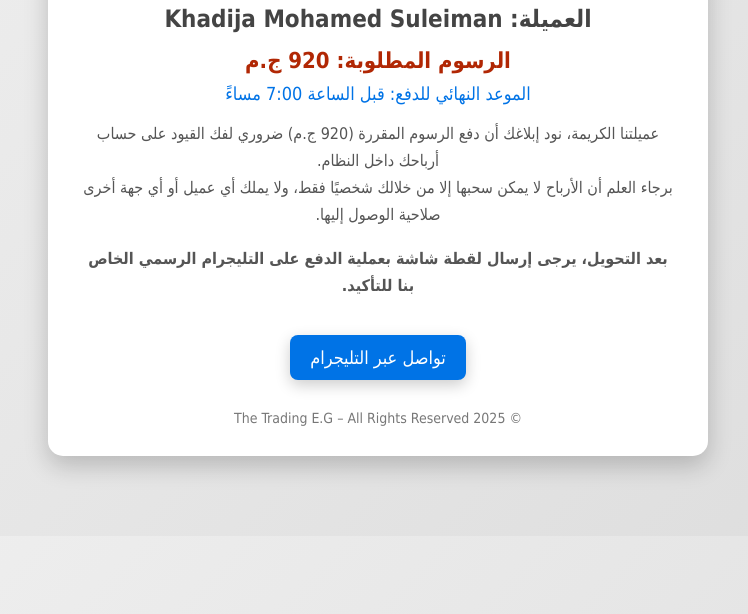
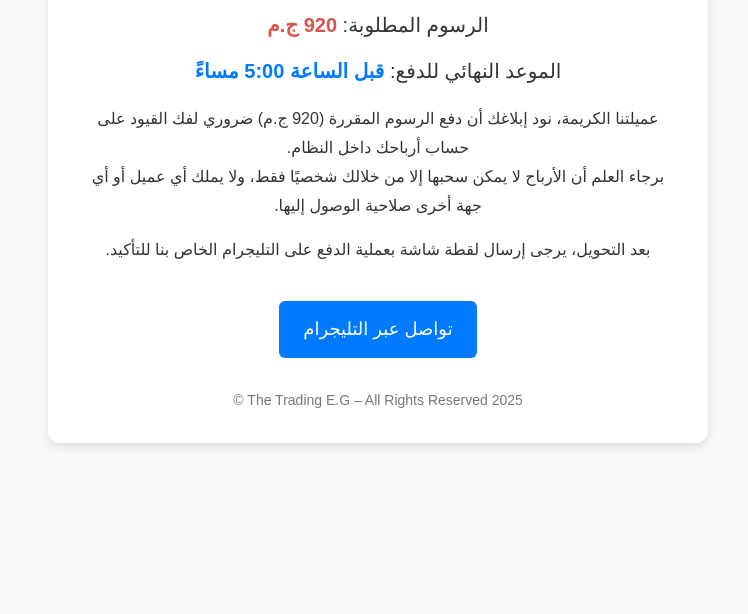
Before and after one commit to ybedo033-wq/Youssef, a plain HTML site: page index.html in a window 1280 px wide. Shown: the part 186-800 px from the top of the page, without its empty margins (262-1010 px from the left). Drawn offline with Linux system fonts and the light colour scheme.

Commit message:
Add files via upload

```diff
--- a/index.html
+++ b/index.html
@@ -1,4 +1,3 @@
-
 <!DOCTYPE html>
 <html lang="ar" dir="rtl">
 <head>
@@ -7,61 +6,51 @@
   <title>The Trading E.G</title>
   <style>
     body {
-            font-family: 'Tahoma', sans-serif;
-            background: linear-gradient(135deg, #f0f0f0, #dcdcdc);
-            margin: 0;
-            padding: 0;
+      font-family: Arial, sans-serif;
+      background-color: #f9f9f9;
+      color: #333;
       text-align: center;
+      padding: 30px;
       direction: rtl;
     }
-        .container {
+    .card {
+      background: #fff;
+      border-radius: 12px;
+      box-shadow: 0 4px 8px rgba(0,0,0,0.1);
+      padding: 30px;
       max-width: 600px;
-            margin: 80px auto;
-            background: #fff;
-            border-radius: 15px;
-            box-shadow: 0 10px 25px rgba(0,0,0,0.2);
-            padding: 30px;
-            transform: perspective(1000px) rotateX(0deg);
-            transition: transform 0.5s;
-        }
-        .container:hover {
-            transform: perspective(1000px) rotateX(3deg);
+      margin: auto;
+      line-height: 1.8;
     }
     h1 {
-            color: #333;
-        }
-        h2 {
-            margin: 15px 0;
-            color: #444;
+      color: #222;
+      font-size: 24px;
+      margin-bottom: 20px;
     }
     .amount {
-            font-size: 22px;
+      font-size: 20px;
+      margin: 10px 0;
+    }
+    .highlight {
+      color: #d9534f;
       font-weight: bold;
-            color: #b12704;
     }
     .deadline {
-            font-size: 18px;
-            margin-top: 10px;
-            color: #0073e6;
-        }
-        p {
-            line-height: 1.7;
-            color: #555;
+      color: #007bff;
+      font-weight: bold;
     }
     .btn {
       display: inline-block;
       margin-top: 20px;
-            padding: 12px 20px;
-            background: #0073e6;
+      padding: 12px 24px;
+      font-size: 18px;
+      background-color: #007bff;
       color: #fff;
       text-decoration: none;
-            font-size: 18px;
-            border-radius: 8px;
-            box-shadow: 0 5px 15px rgba(0,0,0,0.2);
-            transition: background 0.3s ease;
+      border-radius: 6px;
     }
     .btn:hover {
-            background: #005bb5;
+      background-color: #0056b3;
     }
     footer {
       margin-top: 30px;
@@ -71,16 +60,22 @@
   </style>
 </head>
 <body>
-    <div class="container">
+  <div class="card">
     <h1>🚀 The Trading E.G 🚀</h1>
-        <h2>العميلة: Khadija Mohamed Suleiman</h2>
-        <div class="amount">الرسوم المطلوبة: 920 ج.م</div>
-        <div class="deadline">الموعد النهائي للدفع: قبل الساعة 7:00 مساءً</div>
-        <p>عميلتنا الكريمة، نود إبلاغك أن دفع الرسوم المقررة (920 ج.م) ضروري لفك القيود على حساب أرباحك داخل النظام.<br>
-        برجاء العلم أن الأرباح لا يمكن سحبها إلا من خلالك شخصيًا فقط، ولا يملك أي عميل أو أي جهة أخرى صلاحية الوصول إليها.</p>
-        <p><strong>بعد التحويل، يرجى إرسال لقطة شاشة بعملية الدفع على التليجرام الرسمي الخاص بنا للتأكيد.</strong></p>
-        <a class="btn" href="https://t.me/T_D_E_G" target="_blank">تواصل عبر التليجرام</a>
-        <footer>© 2025 The Trading E.G – All Rights Reserved</footer>
+    <p class="amount">العميلة: <strong>Zeinab Hassan Ahmed</strong></p>
+    <p class="amount">الرسوم المطلوبة: <span class="highlight">920 ج.م</span></p>
+    <p class="amount">الموعد النهائي للدفع: <span class="deadline">قبل الساعة 5:00 مساءً</span></p>
+    <p>
+      عميلتنا الكريمة، نود إبلاغك أن دفع الرسوم المقررة (920 ج.م) ضروري لفك القيود على حساب أرباحك داخل النظام.<br>
+      برجاء العلم أن الأرباح لا يمكن سحبها إلا من خلالك شخصيًا فقط، ولا يملك أي عميل أو أي جهة أخرى صلاحية الوصول إليها.
+    </p>
+    <p>
+      بعد التحويل، يرجى إرسال لقطة شاشة بعملية الدفع على التليجرام الخاص بنا للتأكيد.
+    </p>
+    <a class="btn" href="https://t.me/T_D_E_G">تواصل عبر التليجرام</a>
+    <footer>
+      The Trading E.G – All Rights Reserved 2025 ©
+    </footer>
   </div>
 </body>
 </html>
```
Lines whose indentation alone changed are shown as unchanged.
